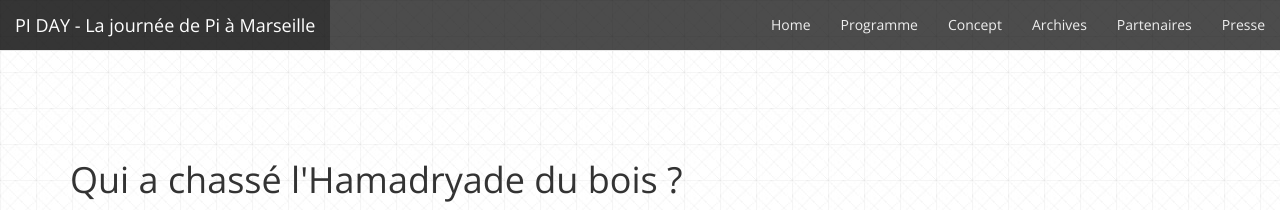
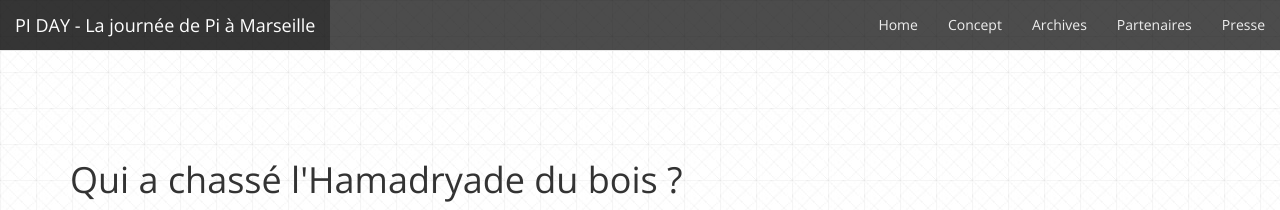
Before and after one commit to Piday/piday.github.io, a Jekyll site: the page built from sauvageot.html, in a window 1280 px wide. Shown: the top 210 px of the page. Built offline with Jekyll 4.4.1, drawn with Linux system fonts in a browser that asks for light colours; nearby versions of some CDN libraries; Markdown is read by kramdown in place of the engine named in the settings.

Commit message:
test div

```diff
--- a/_layouts/default.html
+++ b/_layouts/default.html
@@ -66,9 +66,6 @@
             <li>
               <a class="page-link" href="{{ site.baseurl }}/">Home</a>
             </li>
-            <li>
-              <a class="page-link" href="{{ '/Programme/' | prepend: site.baseurl }}">Programme</a>
-           </li>
            <li>
            <a href="{{ '/Concept/' | prepend: site.baseurl }}" class="page-link">Concept</a>
            </li>
--- a/index.html
+++ b/index.html
@@ -91,7 +91,6 @@
         </p>
       </div>
     </div>
-    </div>
   </div>
 
 </div>
```
